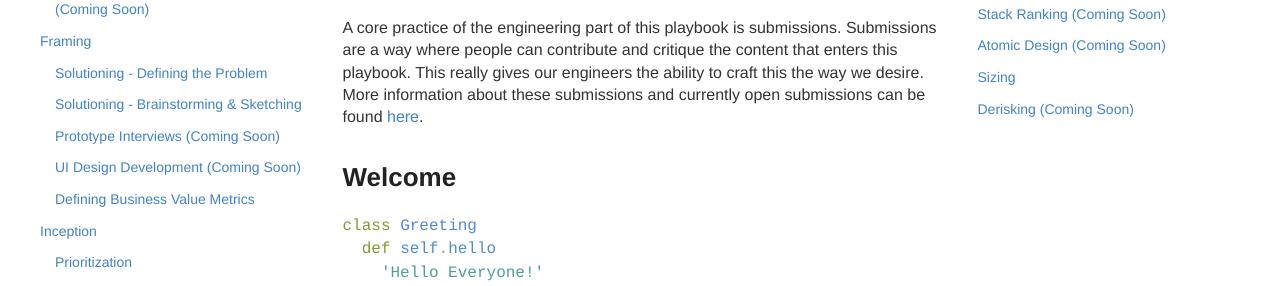
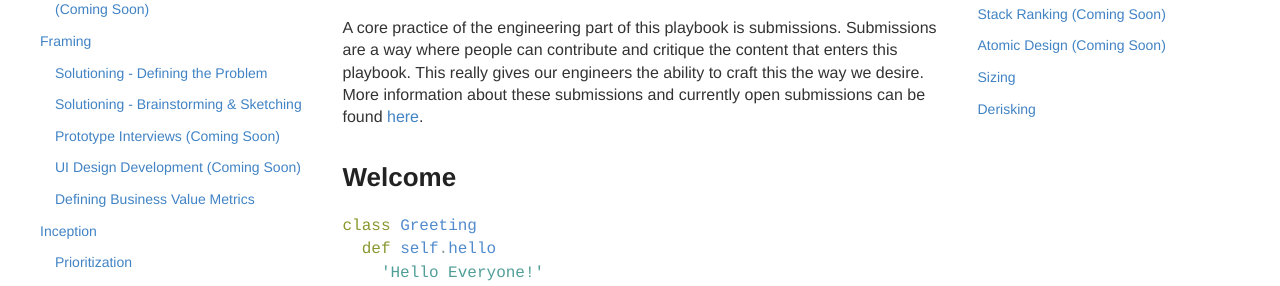
Before and after one commit to KnightPointSystems/kps_playbook, a Jekyll site: the page built from engineering.md, in a window 1280 px wide and 900 px high, scrolled down 649 px. Shown: the part 159-445 px from the top of the window. Built offline with Jekyll 4.4.1, drawn with Linux system fonts in a browser that asks for light colours; nearby versions of some CDN libraries.

Commit message:
Update design-plays.html

```diff
--- a/_includes/design-plays.html
+++ b/_includes/design-plays.html
@@ -20,7 +20,7 @@
      <li><a href="#">Stack Ranking (Coming Soon)</a></li>
      <li><a href="#">Atomic Design (Coming Soon)</a></li>
      <li><a href="{{ site.baseurl }}/story-sizing">Sizing</a></li>
-     <li><a href="#">Derisking (Coming Soon)</a></li>
+     <li><a href="{{ site.baseurl }}/derisking">Derisking</a></li>
 
 <!-- Old ones ... verify if needed
      <li><a href="#">Art Gallery</a></li>
```
